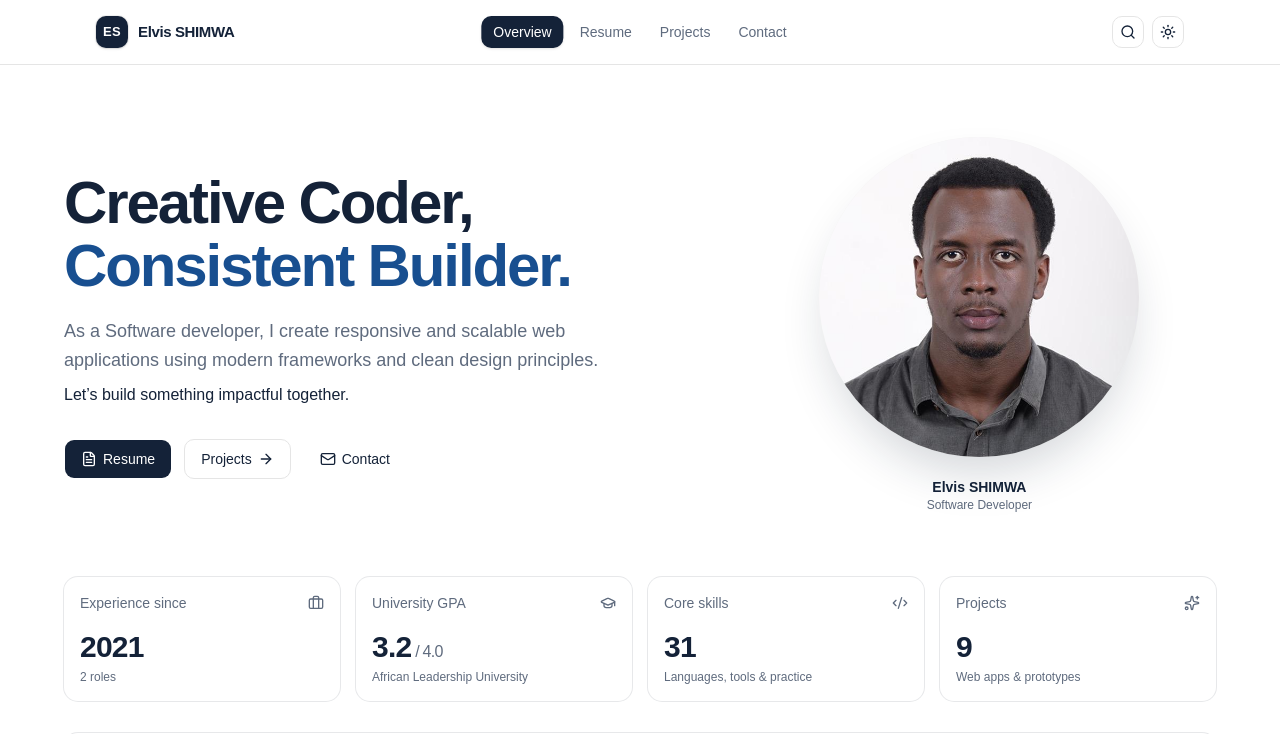
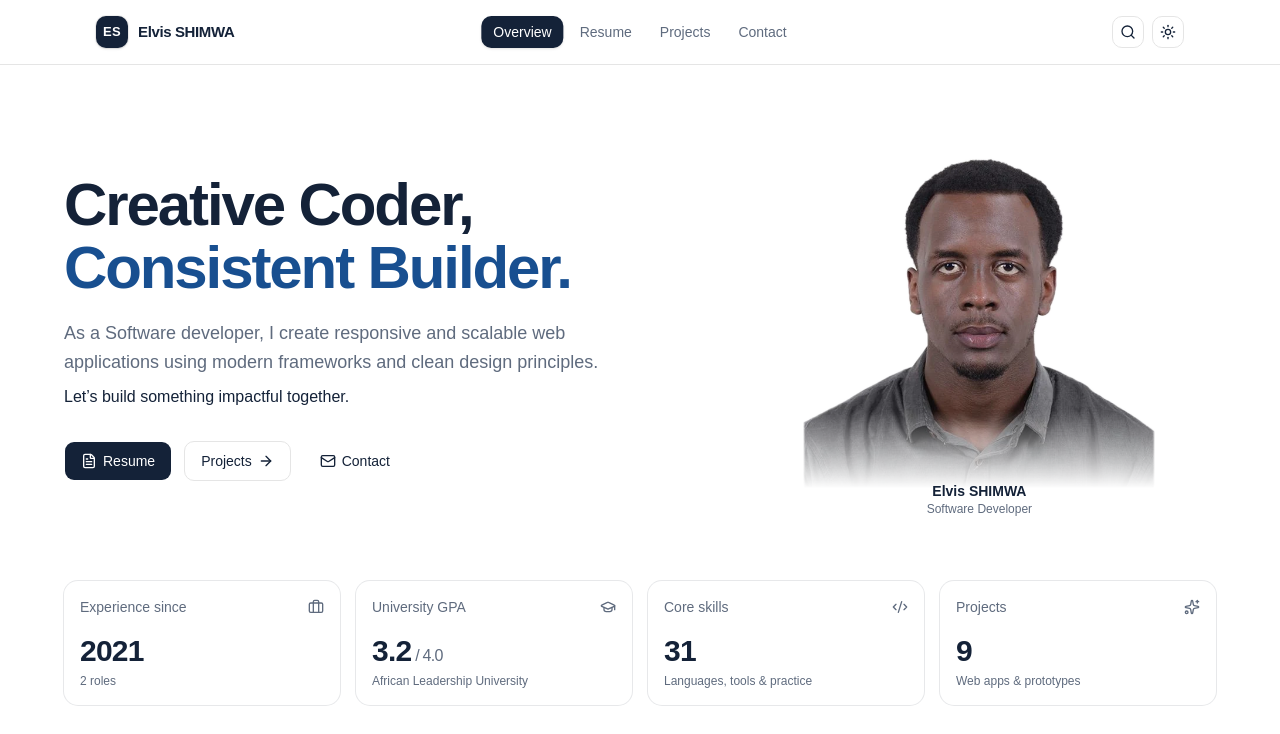
Before and after one commit to ElvisKS123/MyResume, a React (Vite) app: page / in a window 1280 px wide. Shown: the top 734 px of the page. Built offline with nearby package versions, Linux system fonts and the light colour scheme.

Commit message:
update my resume

```diff
--- a/src/pages/contact.tsx
+++ b/src/pages/contact.tsx
@@ -200,7 +200,7 @@ export default function ContactPage() {
                 <Card className="py-0 transition-shadow hover:shadow-md">
                   <CardContent className="flex items-center gap-4 px-4 py-3.5">
                     <span className="grid size-10 shrink-0 place-items-center rounded-xl bg-surface-1 text-brand">
-                      <Icon className="size-[18px]" aria-hidden />
+                      <Icon className="size-4.5" aria-hidden />
                     </span>
                     <div className="min-w-0 flex-1">
                       <p className="text-xs font-medium text-muted-foreground">{label}</p>
--- a/src/pages/overview.tsx
+++ b/src/pages/overview.tsx
@@ -10,7 +10,7 @@ import { Button } from "@/components/ui/button"
 import { Card, CardContent, CardDescription, CardHeader, CardTitle } from "@/components/ui/card"
 import { Skeleton } from "@/components/ui/skeleton"
 import { allSkills, education, experience, journey, profile, projects, skillGroups } from "@/data/resume"
-import photo from "@/assets/profile.jpg"
+import photo from "@/assets/profile-cutout.webp"
 
 const ease = [0.22, 1, 0.36, 1] as const
 
@@ -63,18 +63,18 @@ function Hero() {
           transition={{ duration: 0.7, ease, delay: 0.15 }}
           className="relative mx-auto grid w-full max-w-sm place-items-center"
         >
-          {/* Circular portrait */}
-          <div className="relative aspect-square w-64 overflow-hidden rounded-full bg-muted shadow-2xl shadow-[#142238]/20 sm:w-72 lg:w-80">
-            {!loaded && <Skeleton className="absolute inset-0 rounded-full" />}
+          {/* Cut-out portrait that fades into the page */}
+          <div className="relative aspect-square w-72 sm:w-80 lg:w-[22rem]">
+            {!loaded && <Skeleton className="absolute inset-0 rounded-xl" />}
             <img
               src={photo}
               alt="Portrait of Elvis Shimwa"
               onLoad={() => setLoaded(true)}
-              className="size-full object-cover object-[50%_25%] transition-opacity duration-500 data-[loaded=false]:opacity-0"
+              className="size-full object-contain transition-opacity duration-500 data-[loaded=false]:opacity-0"
               data-loaded={loaded}
             />
           </div>
-          <figcaption className="mt-5 text-center">
+          <figcaption className="-mt-2 text-center">
             <p className="text-sm font-semibold text-navy">{profile.name}</p>
             <p className="text-xs text-muted-foreground">{profile.title}</p>
           </figcaption>
```
Also changed, not shown: src/assets/profile-cutout.webp (added), 1 other file (tests, documents, lock files or other folders).
